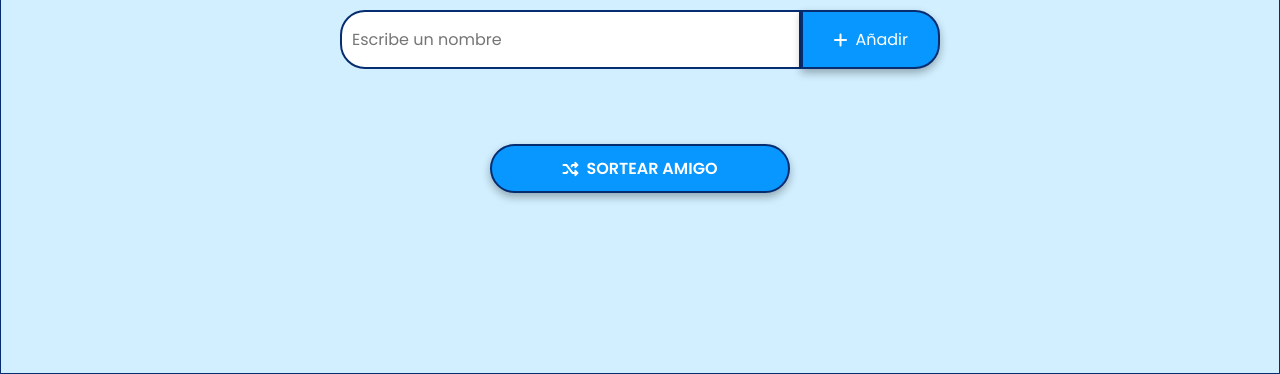
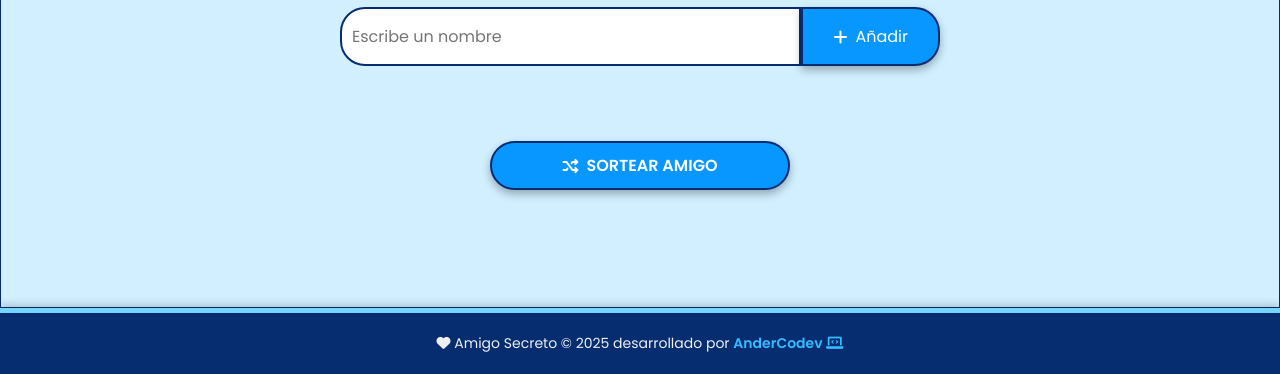
Before and after one commit to logan20andy/Amigo-secreto, a plain HTML site: page index.html in a window 1280 px wide. Shown: the part 426-800 px from the top of the page. Drawn offline with Linux system fonts and the light colour scheme.

Commit message:
codigo add detalles

```diff
--- a/app.js
+++ b/app.js
@@ -34,7 +34,7 @@ function sortearAmigo() {
         const ganador = amigos[indiceGanador];
 
         // Muestra el ganador en la vista
-        resultado.innerHTML = `<li>El ganador es: <strong>${ganador}</strong> 🎉</li>`;
+        resultado.innerHTML = `<li> <i class="fa-solid fa-trophy"></i> El ganador es: <strong>${ganador}</strong> 🎉</li>`;
     } else {
         alert("No hay amigos en la lista para sortear. Agrega al menos uno.");
     }
--- a/index.html
+++ b/index.html
@@ -33,7 +33,11 @@
                 </button>
             </div>
         </section>
+        <footer class="footer-banner">
+            <p><i class="fa-solid fa-heart"></i> Amigo Secreto &copy; 2025 desarrollado por  <a href="https://andercodev.com" target="_blank" rel="noopener noreferrer"> AnderCodev <i class="fa-solid fa-laptop-code"></i>  </a></p>
+        </footer>
     </main>
+
 
     <script src="app.js" defer></script>
 </body>
--- a/style.css
+++ b/style.css
@@ -26,6 +26,13 @@ body {
     align-items: center;
     font-family: 'Poppins', sans-serif;
 }
+
+.icono {
+    width: 40px;
+    height: 40px;
+    fill: currentColor;
+}
+
 
 .main-content {
     display: flex;
@@ -90,7 +97,7 @@ body {
 }
 
 .input-name {
-    width: 90%;
+    width: 100%;
     padding: 10px;
     border: 2px solid var(--color-primary);
     border-radius: 25px 0 0 25px;
@@ -192,3 +199,26 @@ ul {
 .button-draw:hover {
     background-color: var(--color-button-hover);
 }
+
+
+.footer-banner {
+    background-color: var(--color-primary);
+    color: #ecf0f1;
+    padding: 20px 10px;
+    text-align: center;
+    font-family: 'Poppins', sans-serif;
+    font-size: 14px;
+    border-top: 5px solid #76d5ff;
+    box-shadow: 0 -3px 8px rgba(0, 0, 0, 0.2);
+}
+
+.footer-banner a {
+    color: #36bbff;
+    text-decoration: none;
+    font-weight: 600;
+    transition: color 0.3s ease;
+}
+
+.footer-banner a:hover {
+    color:  #f4e327;
+}
```
